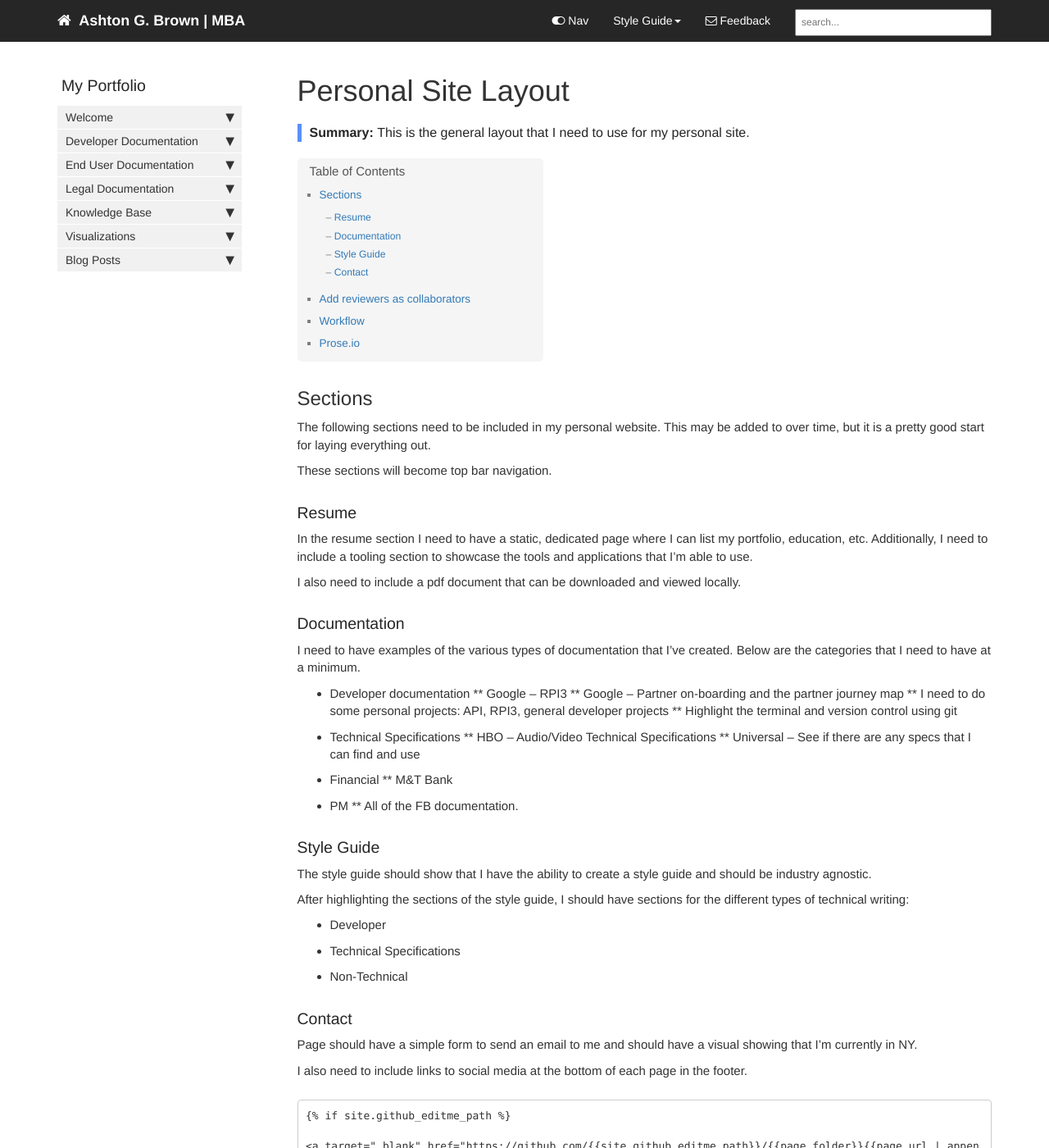
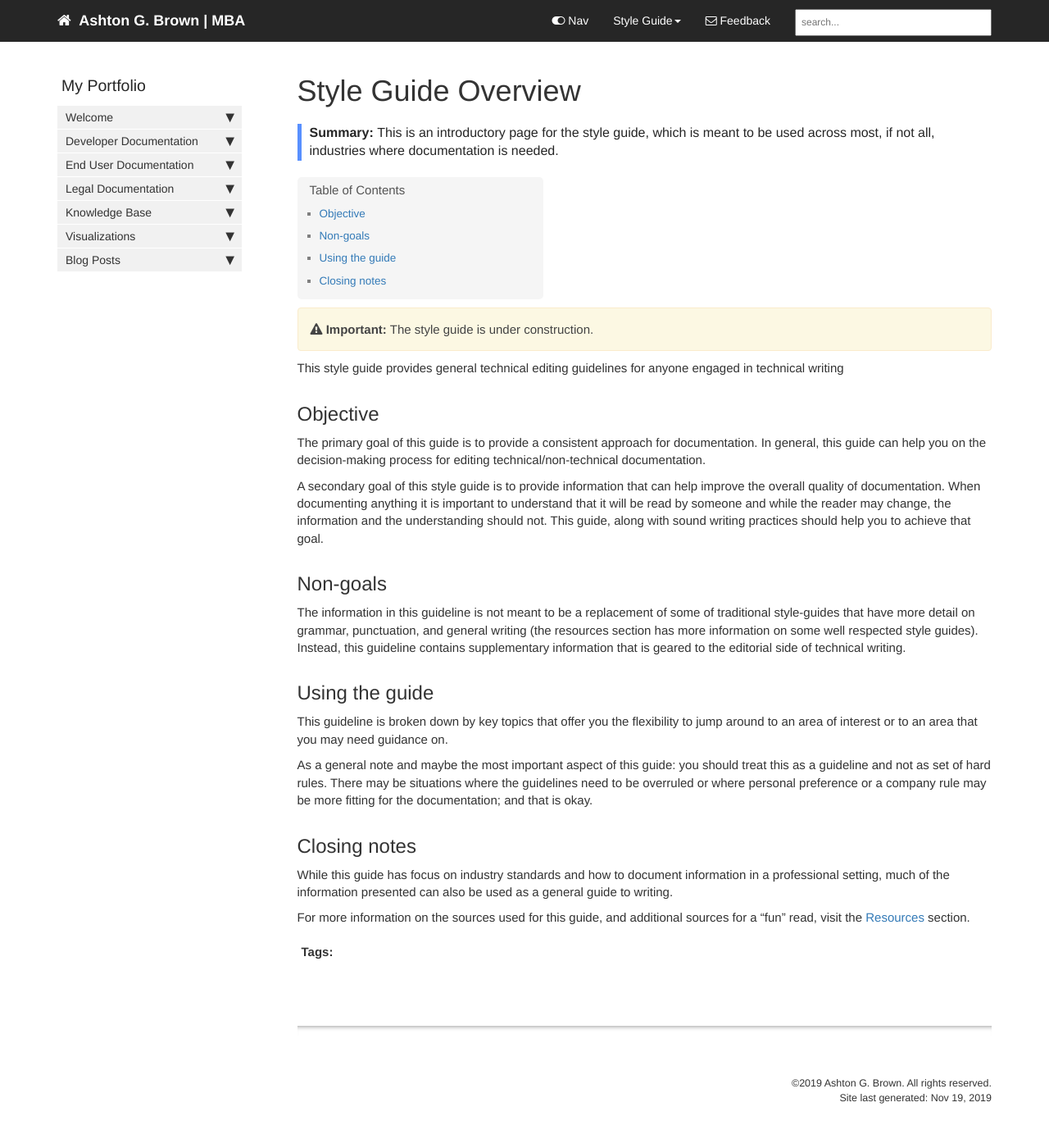
Before and after one commit to mr7brown/agb.github.io, a Jekyll site: the page built from pages/mydoc/style_guide/0_introduction/mydoc_1_introduction.md, in a window 1280 px wide and 1400 px high. Shown: the whole window at 82% size. Built offline with Jekyll 4.4.1, drawn with Linux system fonts in a browser that asks for light colours; nearby versions of some CDN libraries; comment, search, counter and statistics services are not loaded; some of the changed text lies outside the part shown.

Commit message:
updating the topnav

````diff
--- a/_data/topnav.yml
+++ b/_data/topnav.yml
@@ -9,6 +9,4 @@ topnav_dropdowns:
 - title: Topnav dropdowns
   folders:
     - title: Style Guide
-      folderitems:
-        - title: Technical Editing Style Guide
-          url: /mydoc_styleguide_intro.html
+      url: /mydoc_style_intro.html
--- a/pages/mydoc/style_guide/0_introduction/mydoc_1_introduction.md
+++ b/pages/mydoc/style_guide/0_introduction/mydoc_1_introduction.md
@@ -1,104 +1,35 @@
 ---
-title: Personal Site Layout
-tags:
-keywords: "annotations, comments, feedback"
-last_updated: "TBD"
-summary: "This is the general layout that I need to use for my personal site."
+title: Style Guide Overview
+tags: "Style Guide, Grammar, Technical Writing, Technical Editing"
+keywords: "Style Guide, Grammar, Technical Writing, Technical Editing"
+summary: "This is an introductory page for the style guide, which is meant to be used across most, if not all, industries where documentation is needed."
 sidebar: mydoc_sidebar
-permalink: mydoc_styleguide_intro.html
+permalink: mydoc_style_intro.html
 folder: mydoc
 ---
 
-## Sections
+{% include important.html content="The style guide is under construction." %}
 
-The following sections need to be included in my personal website. This may be added to over time, but it is a pretty good start for laying everything out.
+This style guide provides general technical editing guidelines for anyone engaged in technical writing
 
-These sections will become top bar navigation.
+## Objective
 
+The primary goal of this guide is to provide a consistent approach for documentation. In general, this guide can help you on the decision-making process for editing technical/non-technical documentation.
 
-### Resume
+A secondary goal of this style guide is to provide information that can help improve the overall quality of documentation. When documenting anything it is important to understand that it will be read by someone and while the reader may change, the information and the understanding should not. This guide, along with sound writing practices should help you to achieve that goal.
 
-In the resume section I need to have a static, dedicated page where I can list my portfolio, education, etc. Additionally, I need to include a tooling section to showcase the tools and applications that I'm able to use.
+## Non-goals
 
-I also need to include a pdf document that can be downloaded and viewed locally.
+The information in this guideline is not meant to be a replacement of some of traditional style-guides that have more detail on grammar, punctuation, and general writing (the resources section has more information on some well respected style guides). Instead, this guideline contains supplementary information that is geared to the editorial side of technical writing.
 
-### Documentation
+## Using the guide
 
-I need to have examples of the various types of documentation that I've created. Below are the categories that I need to have at a minimum.
+This guideline is broken down by key topics that offer you the flexibility to jump around to an area of interest or to an area that you may need guidance on.
 
-* Developer documentation
-** Google – RPI3
-** Google – Partner on-boarding and the partner journey map
-** I need to do some personal projects: API, RPI3, general developer projects
-** Highlight the terminal and version control using git
-* Technical Specifications
-** HBO – Audio/Video Technical Specifications
-** Universal – See if there are any specs that I can find and use
-* Financial
-** M&T Bank
-* PM
-** All of the FB documentation.
+As a general note and maybe the most important aspect of this guide: you should treat this as a guideline and not as set of hard rules. There may be situations where the guidelines need to be overruled or where personal preference or a company rule may be more fitting for the documentation; and that is okay.
 
-### Style Guide
+## Closing notes
 
-The style guide should show that I have the ability to create a style guide and should be industry agnostic.
+While this guide has focus on industry standards and how to document information in a professional setting, much of the information presented can also be used as a general guide to writing.
 
-After highlighting the sections of the style guide, I should have sections for the different types of technical writing:
-
-* Developer
-* Technical Specifications
-* Non-Technical
-
-### Contact
-
-Page should have a simple form to send an email to me and should have a visual showing that I'm currently in NY.
-
-I also need to include links to social media at the bottom of each page in the footer.
-
-```
-{% raw %}{% if site.github_editme_path %}
-
-<a target="_blank" href="https://github.com/{{site.github_editme_path}}/{{page.folder}}{{page.url | append: ".md"}}{% endif %}" class="btn btn-default githubEditButton" role="button"><i class="fa fa-github fa-lg"></i> Edit me</a>
-
-{% endif %}{% endraw %}
-```
-
-and here for GitLab:
-
-
-```
-{% raw %}{% if site.gitlab_editme_path %}
-
-<a target="_blank" href="https://github.com/{{site.gitlab_editme_path}}/{{page.folder}}{{page.url | append: ".md"}}{% endif %}" class="btn btn-default githubEditButton" role="button"><i class="fa fa-gitlab fa-lg"></i> Edit me</a>
-
-{% endif %}{% endraw %}
-```
-
-In your configuration file, edit the value for `github_editme_path` (or for Gitlab: `gitlab_editme_path`). For example, you might create a branch called "reviews" on your Github repo. Then you would add something like this in your configuration file for the 'github_editme_path': tomjoht/documentation-theme-jekyll/edit/reviews. Here "tomjoht" is my github account name. The repo name is "documentation-theme-jekyll". The "reviews" name is the branch.
-
-To suppress this button, comment out the `github_editme_path` in the \_config.yml file.
-
-## Add reviewers as collaborators
-
-If you want people to collaborate on your project so that their edits get committed to a branch on your project, you need to add them as collaborators. For your Github repo, click **Settings** and add the collaborators on the Collaborators tab using their Github usernames.
-
-If you don't want to allow anyone to commit to your Github branch, don't add the reviewers as collaborators. When someone makes an edit, Github will fork the theme. The person's edit then will appear as a pull request to your repo. You can then choose to merge the change indicated in the pull or not.
-
-{% include note.html content="When you process pull requests, you have to accept everything or nothing. You can't pick and choose which changes you'll merge. Therefore you'll probably want to edit the branch you're planning to merge or ask the contributor to make some changes to the fork before processing the pull request." %}
-
-
-## Workflow
-
-Users will make edits in your "reviews" branch (or whatever you want to call it). You can then commit those edits as you make updates.
-
-When you're finished making all updates in the branch, you can merge the branch into the master.
-
-Note that if you're making updates online, those updates will be out of sync with any local edits.
-
-{% include warning.html content="Don't make edits both online using Github's browser-based interface AND offline on your local machine using your local tools. When you try to push from your local, you'll likely get a merge conflict error. Instead, make sure you do a pull and update on your local after making any edits online." %}
-
-## Prose.io
-
- Prose.io is an overlay on Github that would allow people to make comments in an easier interface. If you simply go to [prose.io](http://prose.io), it asks to authorize your Github account, and so it will read files directly from Github but in the Prose.io interface.
-
- {% include links.html %}
+For more information on the sources used for this guide, and additional sources for a "fun" read, visit the [Resources]() section.
````
Also changed, not shown: pages/mydoc/mydoc_visualization_fb_smb.md (+1 -1 lines), pages/mydoc/style_guide/introduction/mydoc_1_introduction.md (deleted, +0 -36 lines).
